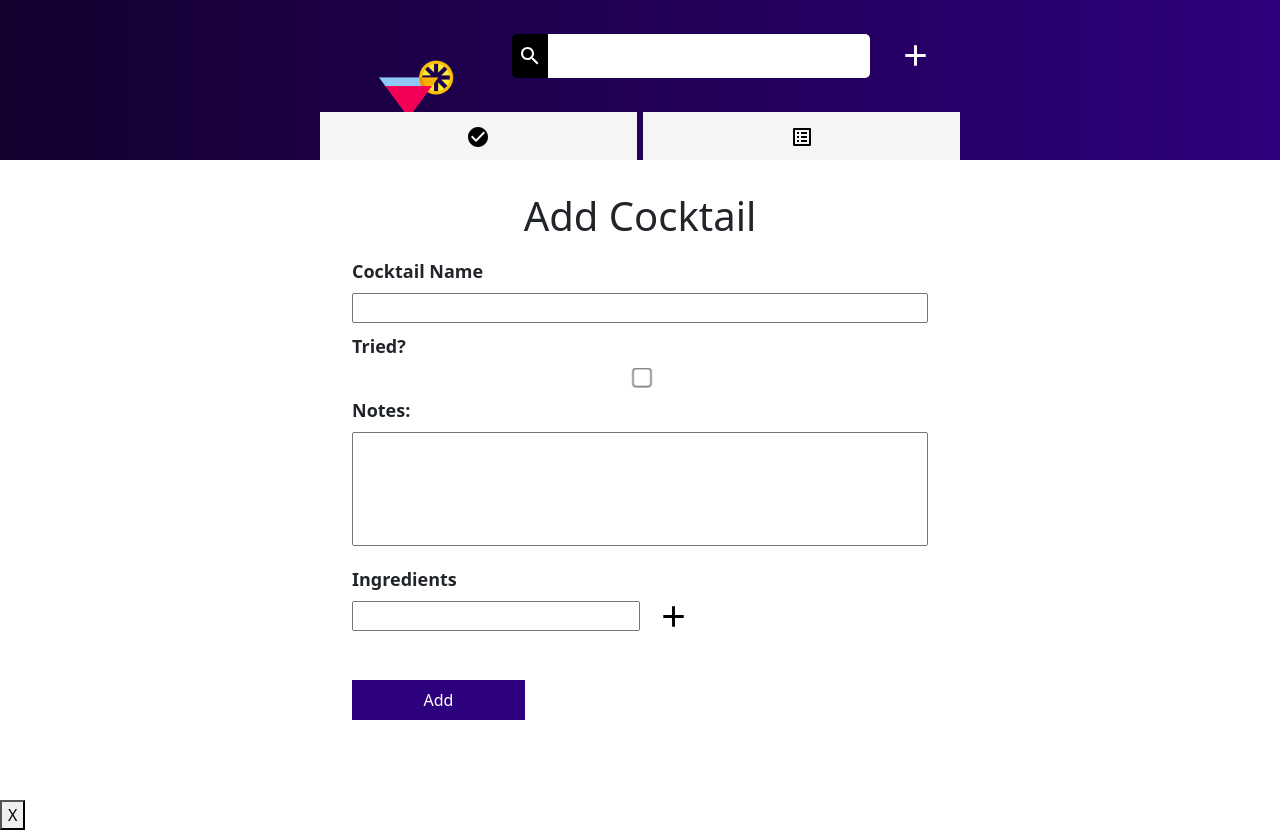
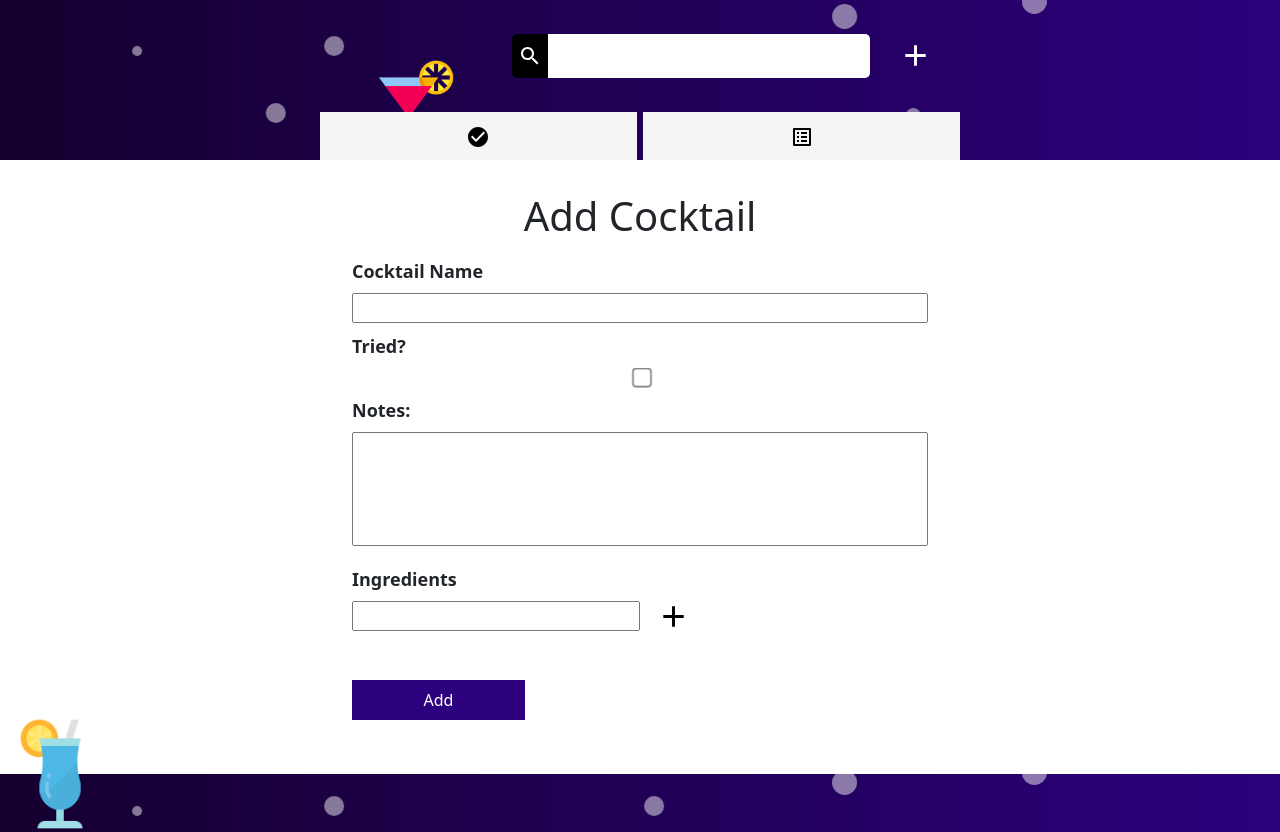
Before and after one commit to Lenoms/cocktails, a React (Create React App) app: page /cocktails/create in a window 1280 px wide. Built offline with nearby package versions, Linux system fonts and the light colour scheme.

Commit message:
Footer and sort implemented. Bubbles and footer cocktail added for fun

```diff
--- a/src/App.css
+++ b/src/App.css
@@ -63,9 +63,17 @@ body {
 
 .footer{
   position: fixed;
-  bottom: 0;
+  bottom: -13%;
   display: flex;
   width: 100%;
   z-index: 100;
-  height: 0%;
+  height: 15%;
 }
+
+/* .footer-showing{
+  height: 20%;
+}
+
+.footer-hiding{
+  height: 5%;
+} */
--- a/src/App.js
+++ b/src/App.js
@@ -13,6 +13,9 @@ import { useState } from "react";
 function App() {
   let location = useLocation();
 
+  const [sortBy, setSortBy] = useState("Alphabetical");
+  // const [footerActiveContainer, setFooterActiveContainer] = useState(false);
+
   return (
     <div className="App">
       <div className="app-header">
@@ -21,8 +24,12 @@ function App() {
       <div className="app-body">
         <AnimatePresence>
           <Routes location={location} key={location.pathname}>
-            <Route path="/cocktails" element={<TriedList />} />
-            <Route exact path="/cocktails/tried" element={<TriedList />} />
+            <Route path="/cocktails" element={<TriedList sortBy={sortBy} />} />
+            <Route
+              exact
+              path="/cocktails/tried"
+              element={<TriedList sortBy={sortBy} />}
+            />
             <Route exact path="/cocktails/untried" element={<UntriedList />} />
             <Route
               exact
@@ -43,7 +50,7 @@ function App() {
         </AnimatePresence>
       </div>
       <div className="footer">
-        <Footer />
+        <Footer setSortBy={setSortBy} />
       </div>
     </div>
   );
--- /dev/null
+++ b/src/animations/bubbles.css
@@ -0,0 +1,101 @@
+.bubbles{
+    position:absolute;
+    width:100%;
+    height: 100%;
+    z-index:0;
+    overflow:hidden;
+    top:0;
+    left:0;
+  }
+  .bubble{
+    position: absolute;
+    bottom:-10px;
+    width:10px;
+    height: 10px;
+    background:#f1f1f1;
+    border-radius:50%;
+    opacity:0.5;
+    animation: rise infinite ease-in;
+  }
+  .bubble:nth-child(1){
+    width:10px;
+    height:10px;
+    left:10%;
+    animation-duration:2s;
+  }
+  .bubble:nth-child(2){
+    width:20px;
+    height:20px;
+    left:20%;
+    animation-duration:3s;
+    animation-delay:1s;
+  }
+  .bubble:nth-child(3){
+    width:5px;
+    height:5px;
+    left:35%;
+    animation-duration:1s;
+    animation-delay:2s;
+  }
+  .bubble:nth-child(4){
+    width:20px;
+    height:20px;
+    left:50%;
+    animation-duration:2s;
+    animation-delay:0s;
+  }
+  .bubble:nth-child(5){
+    width:35px;
+    height:35px;
+    left:55%;
+    animation-duration:4s;
+    animation-delay:1s;
+  }
+  .bubble:nth-child(6){
+    width:25px;
+    height:25px;
+    left:65%;
+    animation-duration:3s;
+    animation-delay:3s;
+  }
+  .bubble:nth-child(7){
+    width:10px;
+    height:10px;
+    left:70%;
+    animation-duration:1s;
+    animation-delay:2s;
+  }
+  .bubble:nth-child(8){
+    width:25px;
+    height:25px;
+    left:80%;
+    animation-duration:4s;
+    animation-delay:2s;
+  }
+  .bubble:nth-child(9){
+    width:15px;
+    height:15px;
+    left:70%;
+    animation-duration:3s;
+    animation-delay:1s;
+  }
+  .bubble:nth-child(10){
+    width:20px;
+    height:20px;
+    left:25%;
+    animation-duration:2s;
+    animation-delay:4s;
+  }
+  @keyframes rise{
+    0%{
+      bottom:-20%;
+      transform:translateX(0);
+    }
+    50%{
+      transform:translateX(10px);
+    }
+    100%{
+      bottom:120%;
+      transform:translateX(-10px);
+    }
+  }
--- a/src/components/Footer.css
+++ b/src/components/Footer.css
@@ -1,15 +1,55 @@
+.footer-container{
+    width: 100%;
+    height: 100%;
+    display: flex;
+    background: rgb(21,0,47);
+    background: linear-gradient(90deg, rgba(21,0,47,1) 0%, rgba(45,0,125,1) 100%);
+    position: relative;
+    transition: 200ms;
+}
+
+.footer-container-up{
+    bottom: 100px;
+}
+
+.footer-container-down{
+    bottom: 10px;
+}
+
+
 .footer-body{
     width: 100%;
-    position: absolute;
-    bottom: 0;
-    background-color: purple;
-    transition: height ease-in-out 200ms;
+    height: 100%;
+    position: relative;
+    display: flex;
+    align-items: center;
+    z-index: 1;
 }
 
-.footer-showing{
-    height: 100%;
+
+.footer-nav-bar{
+    width: 100%;
+    display: flex;
+    height: 30%;
+    position: relative;
+    bottom: 10px;
+    justify-content: center;
 }
 
-.footer-hiding{
-    height: 20%;
+.footer-cocktail-image-container{
+    height: 100%;
+    display: flex;
+    justify-content: right;
+    position: relative;
+    bottom: 50%;
 }
+
+.footer-cocktail-image{
+    height: 100%;
+    width:auto;
+}
+
+.footer-sorter{
+    height: 100%;
+    border-radius: 5%;
+}
--- a/src/components/Footer.js
+++ b/src/components/Footer.js
@@ -1,22 +1,74 @@
 import React, { useState } from "react";
 import "./Footer.css";
+import "../animations/bubbles.css";
+import { motion } from "framer-motion";
 
-function Footer() {
+function Footer({ setSortBy }) {
   const [activeFooter, setActiveFooter] = useState(false);
 
   function toggleFooter() {
     setActiveFooter(!activeFooter);
   }
+
+  function handleSortSelect() {
+    let sortBy = document.getElementById("sorter").value;
+    setSortBy(sortBy);
+  }
+
+  const variants = {
+    low: { y: 0 },
+    high: { y: -40, rotate: 360 },
+  };
   return (
     <div
       className={
         activeFooter
-          ? "footer-showing footer-body"
-          : "footer-hiding footer-body"
+          ? "footer-container footer-container-up"
+          : "footer-container footer-container-down"
       }
     >
-      <button onClick={toggleFooter}>X</button>
-      {activeFooter ? <div>Sort Button!</div> : ""}
+      <div class="bubbles">
+        <div class="bubble"></div>
+        <div class="bubble"></div>
+        <div class="bubble"></div>
+        <div class="bubble"></div>
+        <div class="bubble"></div>
+        <div class="bubble"></div>
+        <div class="bubble"></div>
+        <div class="bubble"></div>
+        <div class="bubble"></div>
+        <div class="bubble"></div>
+      </div>
+      <div className="footer-cocktail-image-container">
+        <motion.img
+          onClick={toggleFooter}
+          animate={activeFooter ? "high" : "low"}
+          variants={variants}
+          transition={{ type: "spring" }}
+          className="footer-cocktail-image"
+          src={process.env.PUBLIC_URL + "/cocktail2.png"}
+        />
+      </div>
+      <div className="footer-body">
+        {activeFooter ? (
+          <div className="footer-nav-bar">
+            <select
+              onChange={handleSortSelect}
+              name="sorter"
+              id="sorter"
+              className="footer-sorter"
+              defaultValue={"Alphabetical"}
+            >
+              <option>Alphabetical</option>
+              <option>Overall Grade</option>
+              <option>Daniel Grade</option>
+              <option>Dani Grade</option>
+            </select>
+          </div>
+        ) : (
+          ""
+        )}
+      </div>
     </div>
   );
 }
--- a/src/components/TriedCocktailItem.css
+++ b/src/components/TriedCocktailItem.css
@@ -37,3 +37,7 @@
     border: none;
     background: none;
 }
+
+.tried-cocktail-item-grade{
+    width: 12%;
+}
--- a/src/components/TriedCocktailItem.js
+++ b/src/components/TriedCocktailItem.js
@@ -31,7 +31,7 @@ function TriedCocktailItem({ item }) {
   return (
     <Card className="tried-cocktail-item-body" onClick={cocktailClicked}>
       <h4 className="cocktail-name">{cocktailName}</h4>
-      <h4>{overallGrade}</h4>
+      <h4 className="tried-cocktail-item-grade">{overallGrade}</h4>
       <img id="cocktail-image" src={cocktailImageUrl}></img>
       <button className="delete-button" onClick={deleteCocktail}>
         <DeleteIcon />
--- a/src/components/header.css
+++ b/src/components/header.css
@@ -9,4 +9,5 @@
     justify-content: space-between;
     align-items: center;
     flex-direction: column;
+    position: relative;
 }
--- a/src/components/header.js
+++ b/src/components/header.js
@@ -1,11 +1,24 @@
 import React from "react";
 import "./Header.css";
+import "../animations/bubbles.css";
 import Navbar from "./Navbar.js";
 import TitleSearchAddBar from "./TitleSearchAddBar";
 
 function Header() {
   return (
     <div className="header-body">
+      <div class="bubbles">
+        <div class="bubble"></div>
+        <div class="bubble"></div>
+        <div class="bubble"></div>
+        <div class="bubble"></div>
+        <div class="bubble"></div>
+        <div class="bubble"></div>
+        <div class="bubble"></div>
+        <div class="bubble"></div>
+        <div class="bubble"></div>
+        <div class="bubble"></div>
+      </div>
       <TitleSearchAddBar />
       <Navbar />
     </div>
--- a/src/pages/CreateUpdate.css
+++ b/src/pages/CreateUpdate.css
@@ -64,6 +64,6 @@
 }
 
 .create-update-image{
-    height: 100%;
-    width: auto;
+    width: 100%;
+    height: auto;
 }
--- a/src/pages/TriedList.js
+++ b/src/pages/TriedList.js
@@ -5,9 +5,10 @@ import TriedCocktailItem from "../components/TriedCocktailItem";
 import { motion } from "framer-motion";
 import { RouteAnimation } from "../animations/RouteAnimation";
 import { Spinner } from "react-bootstrap";
+import { sortList } from "../services/sorter.service";
 
-function TriedList() {
-  let [data, setData] = useState([]);
+function TriedList({ sortBy }) {
+  const [data, setData] = useState([]);
   let [loading, setLoading] = useState(true);
 
   useEffect(() => {
@@ -25,7 +26,12 @@ function TriedList() {
         });
     }
     fetchCocktails();
-  });
+  }, []);
+
+  useEffect(() => {
+    var sortedList = sortList(data, sortBy);
+    setData(sortedList.slice());
+  }, [sortBy]);
 
   if (loading) {
     return <Spinner animation="border" />;
--- /dev/null
+++ b/src/services/sorter.service.js
@@ -0,0 +1,47 @@
+export function sortList(data, sortBy) {
+  if (sortBy == "Alphabetical") {
+    return sortByAlphabetical(data);
+  } else if (sortBy == "Overall Grade") {
+    return sortByOverallGrade(data);
+  } else if (sortBy == "Daniel Grade") {
+    return sortByDanielGrade(data);
+  } else if (sortBy == "Dani Grade") {
+    return sortByDaniGrade(data);
+  }
+}
+
+function sortByAlphabetical(data) {
+  let sortedData = data.sort((a, b) =>
+    a.cocktailName > b.cocktailName ? 1 : -1
+  );
+  return sortedData;
+}
+
+function sortByOverallGrade(data) {
+  let sortedData = data.sort((a, b) =>
+    getOverall(a) < getOverall(b) ? 1 : -1
+  );
+  return sortedData;
+}
+
+function getOverall(cocktail) {
+  let danielGrade = cocktail.danielGrade;
+  let daniGrade = cocktail.daniGrade;
+  let overallGrade = (parseInt(daniGrade) + parseInt(danielGrade)) / 2;
+  console.log(cocktail.cocktailName, overallGrade);
+  return overallGrade;
+}
+
+function sortByDanielGrade(data) {
+  let sortedData = data.sort((a, b) =>
+    parseInt(a.danielGrade) < parseInt(b.danielGrade) ? 1 : -1
+  );
+  return sortedData;
+}
+
+function sortByDaniGrade(data) {
+  let sortedData = data.sort((a, b) =>
+    parseInt(a.daniGrade) < parseInt(b.daniGrade) ? 1 : -1
+  );
+  return sortedData;
+}
```
Also changed, not shown: public/cocktail2.png (added).
